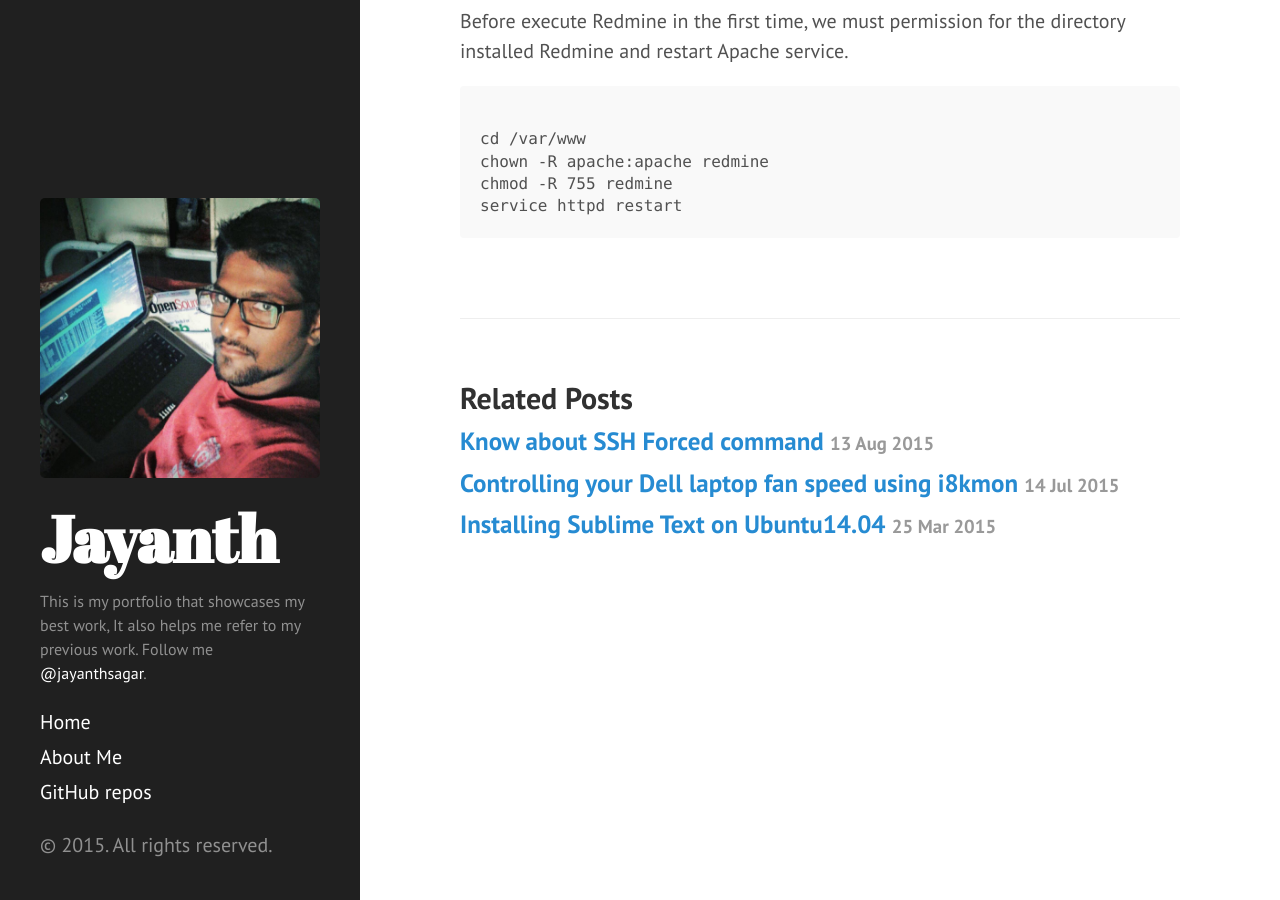
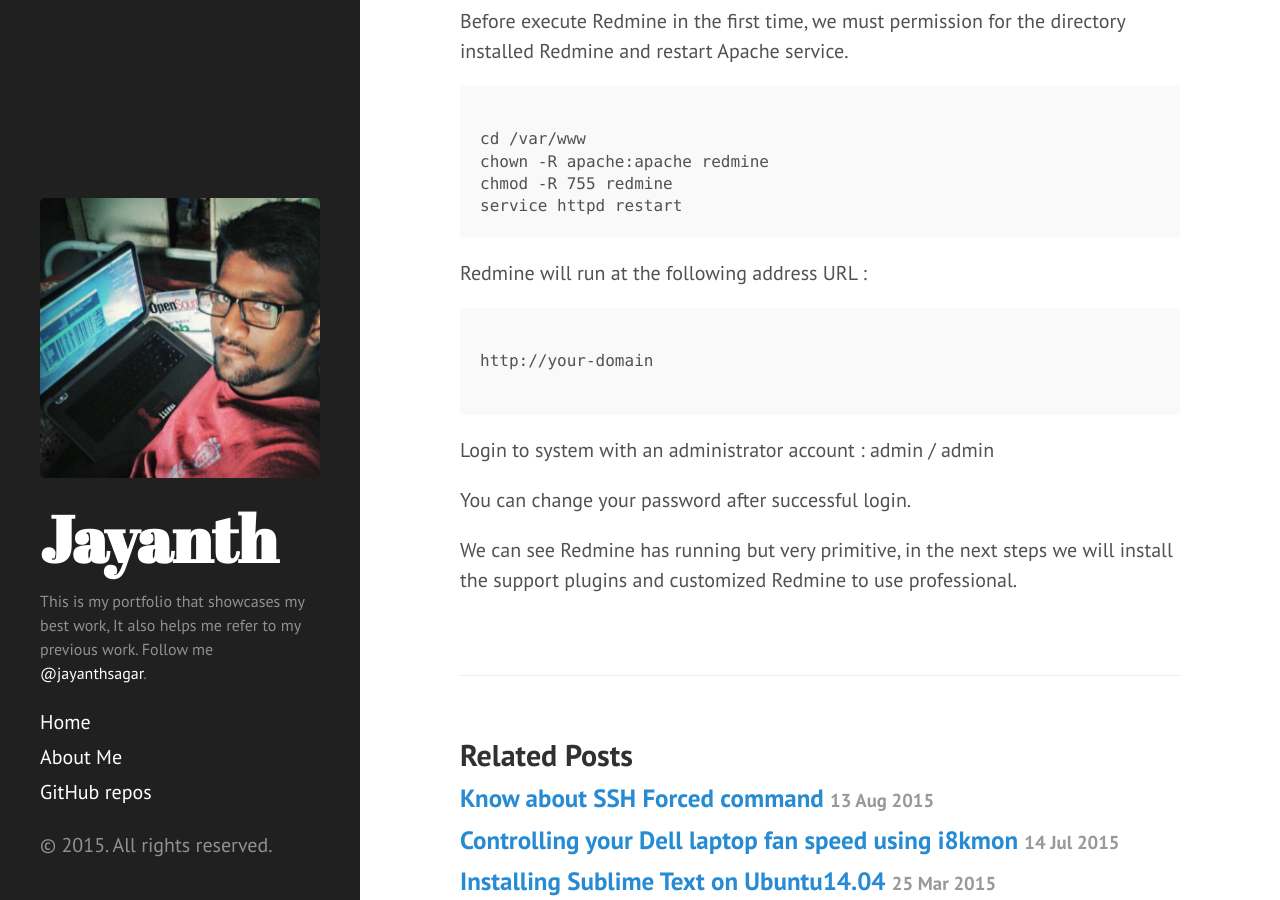
Before and after one commit to jayanthsagar/jayanthsagar.github.io, a Jekyll site: the page built from _posts/2015-08-17-Installing-Redmine2.6.6-on-CentOS6.5.md, in a window 1280 px wide and 900 px high, scrolled down 36541 px. Built offline with Jekyll 4.4.1, drawn with Linux system fonts in a browser that asks for light colours; Markdown is read by kramdown in place of the engine named in the settings.

Commit message:
updated redmin post

````diff
--- a/_posts/2015-08-17-Installing-Redmine2.6.6-on-CentOS6.5.md
+++ b/_posts/2015-08-17-Installing-Redmine2.6.6-on-CentOS6.5.md
@@ -1513,4 +1513,16 @@
 chmod -R 755 redmine
 service httpd restart
 ```
-<p> </p>
+Redmine will run at the following address URL :
+
+```html
+
+http://your-domain
+
+```
+
+Login to system with an administrator account : admin / admin
+
+You can change your password after successful login.
+
+We can see Redmine has running but very primitive, in the next steps we will install the support plugins and customized Redmine to use professional.
````
